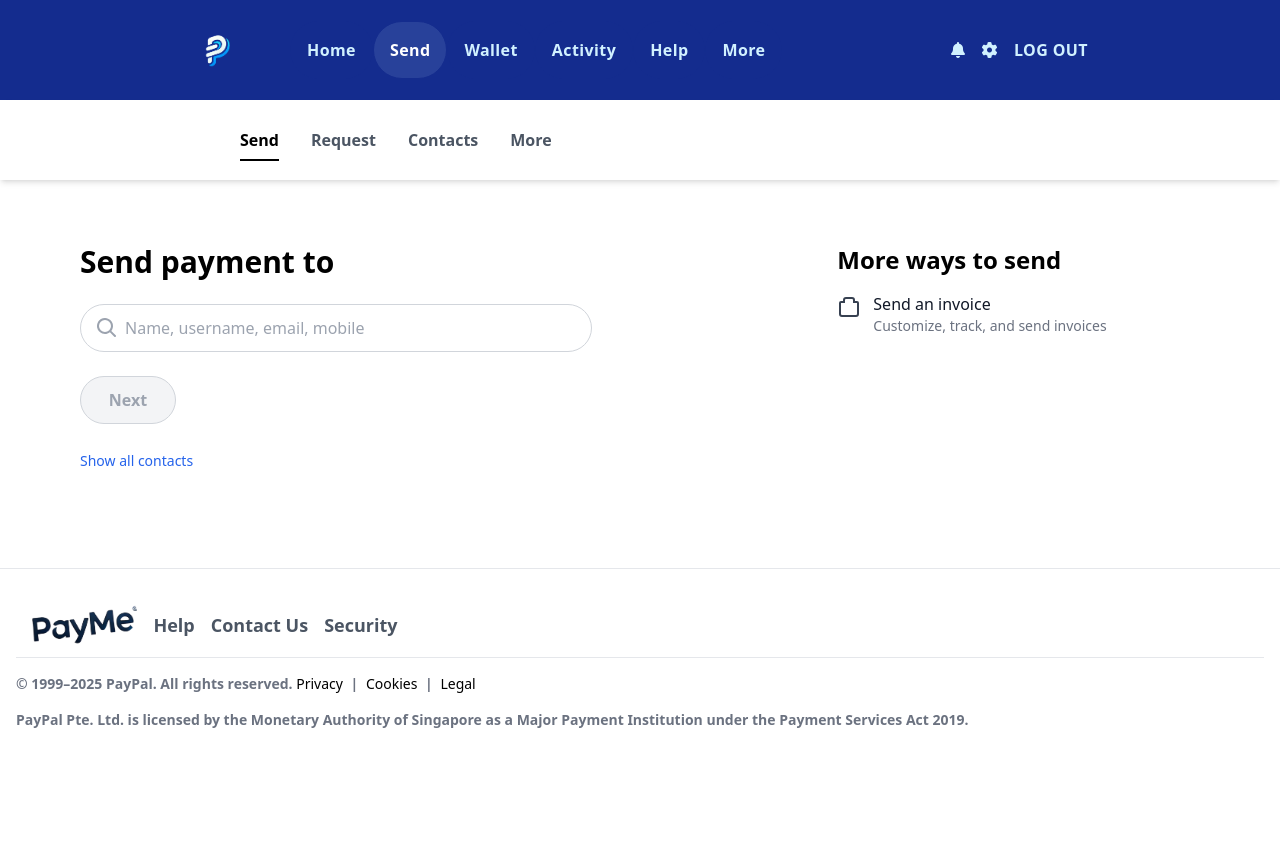
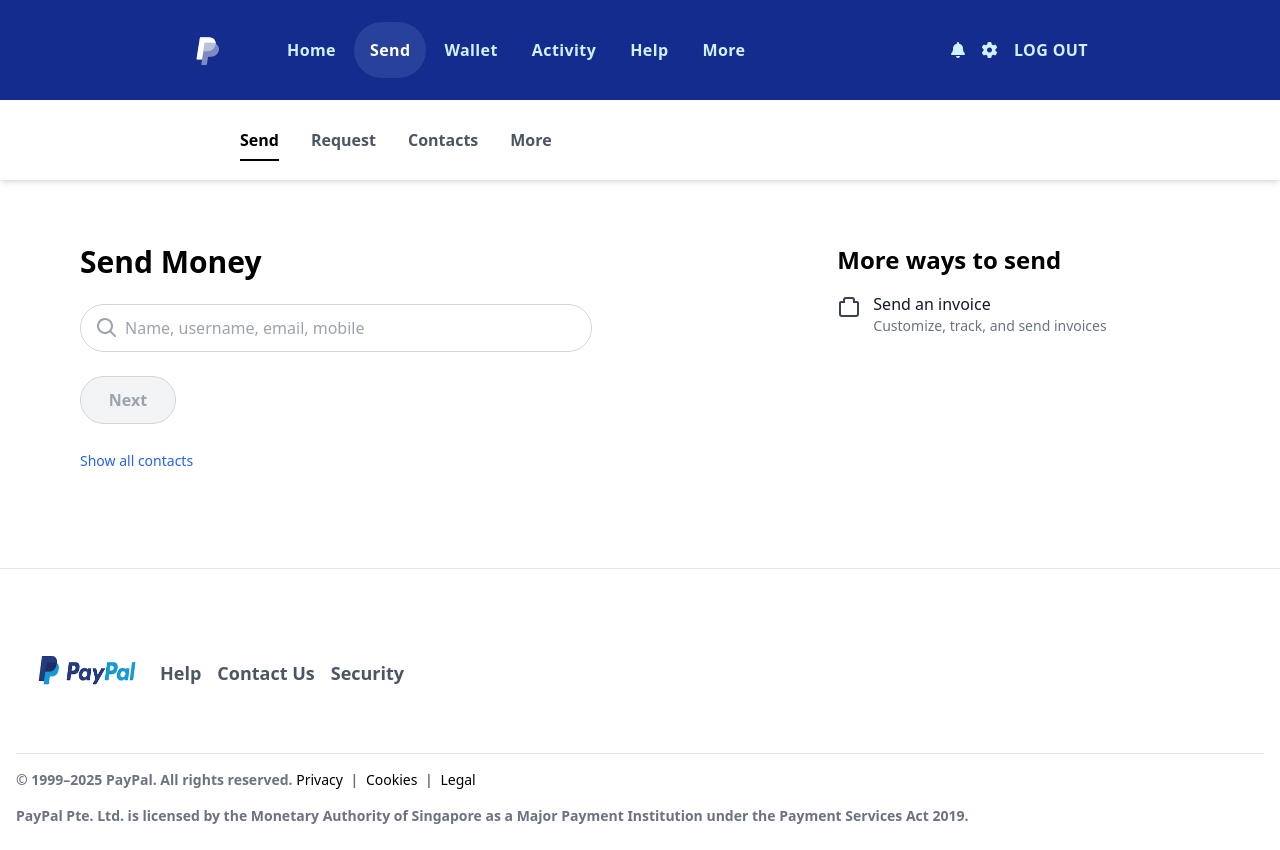
Before and after one commit to Radwasayed2001/payment, a website: page index.html in a window 1280 px wide. Before the commit the page ends 800 px from the top, so only its background shows below. Drawn offline with Linux system fonts and the light colour scheme.

Commit message:
edit slogan

```diff
--- a/index.html
+++ b/index.html
@@ -18,7 +18,7 @@
       <div class="flex flex-wrap items-center justify-between w-[70%]">
         <!-- Logo -->
         <a href="javascript:void(0)">
-          <img src="./images/logo22.png" alt="logo" width="50" />
+          <img src="./images/logo.svg" alt="logo" width="30" />
         </a>
 
         <!-- Collapsible Menu (for mobile) -->
@@ -65,7 +65,7 @@
             <!-- Mobile logo (hidden on desktop) -->
             <li class="lg:hidden">
               <a href="javascript:void(0)">
-                <img src="./images/logo22.png" alt="logo" class="w-36" />
+                <img src="./images/logo.svg" alt="logo" width="40" />
               </a>
             </li>
             <!-- Nav Items -->
@@ -192,7 +192,7 @@
       <form action="pay.html" method="GET" class="w-full md:w-2/3">
         <!-- Main Heading -->
         <h1 class="text-3xl font-black text-black mb-6">
-          Send payment to
+          Send Money
         </h1>
 
         <!-- Pill-Shaped Search Input -->
@@ -292,8 +292,9 @@
           <!-- Logo -->
           <div>
             <img
-              src="./images/logo.png"
+              src="./images/logo3.png"
               alt="My Logo"
+              style="width: 7rem;height: 8.5rem;"
               class="h-10"
             />
           </div>
```
Also changed, not shown: conf.html (+4 -4 lines), confirm.html (+4 -4 lines), pay.html (+8 -5 lines), images/logo (3).png (added), images/logo.svg (added), images/logo3.jpeg (added), images/logo3.png (added), images/pp_favicon_x.ico (added).
